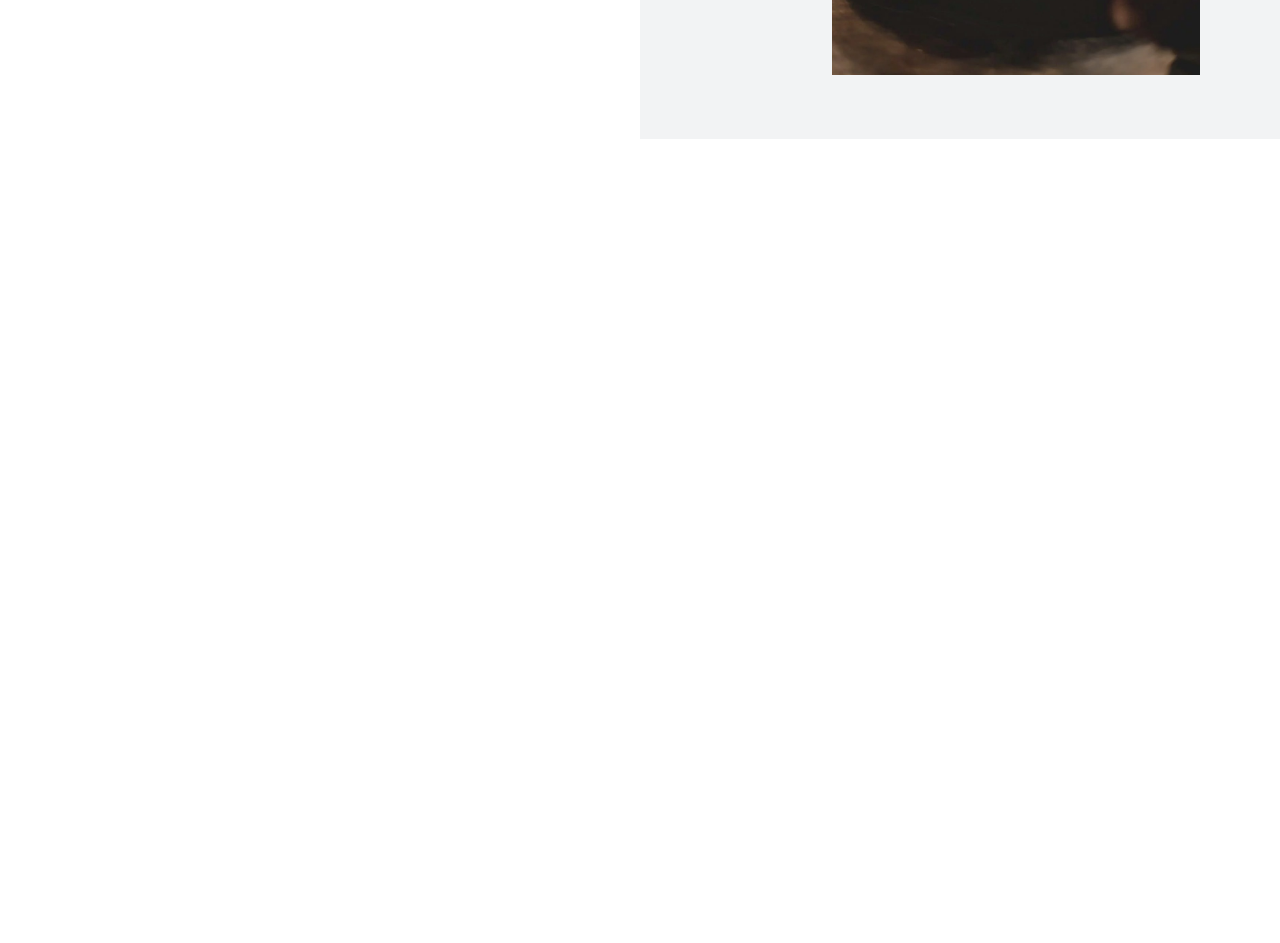
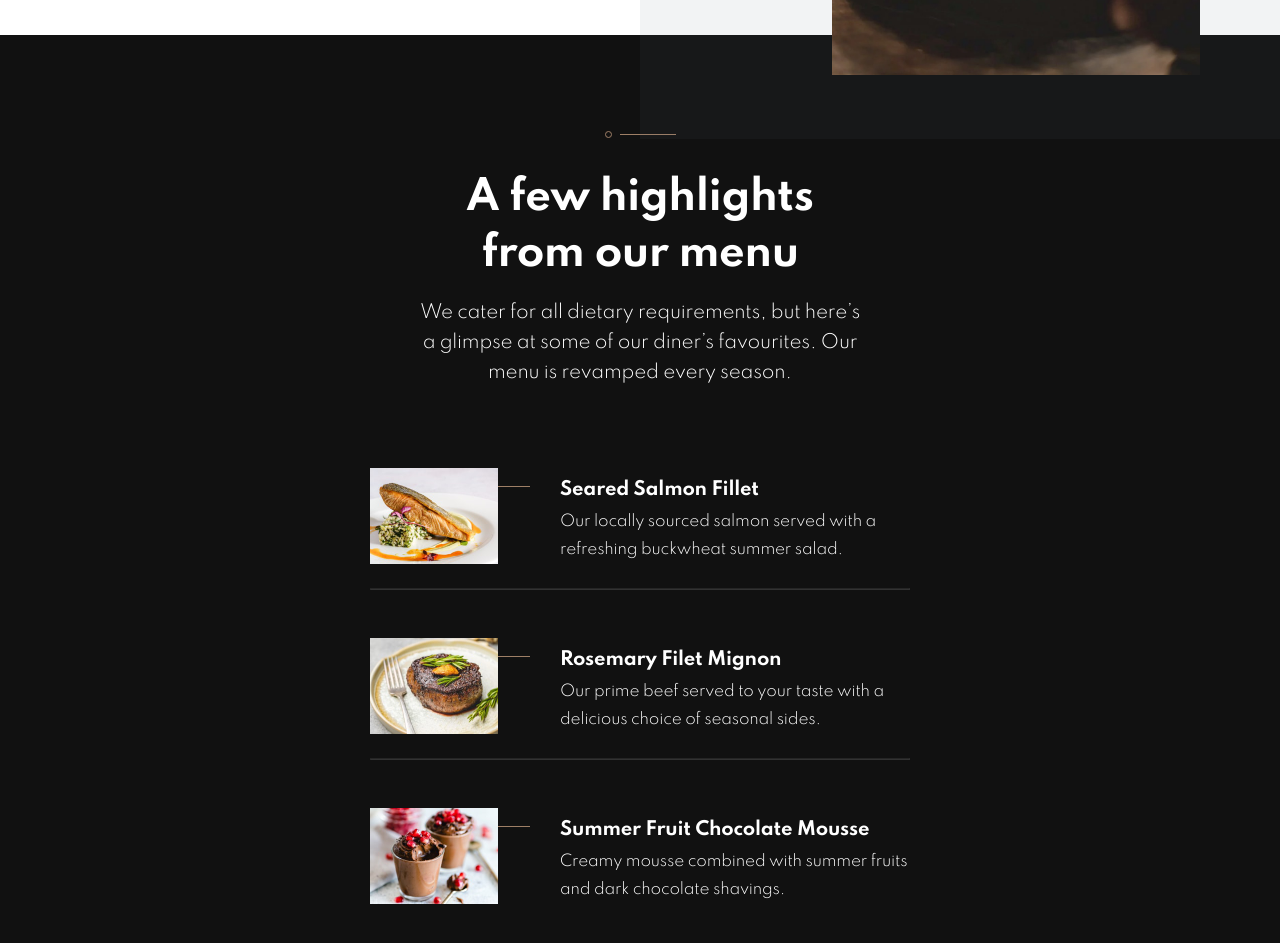
Before and after one commit to aryan2000sp/Dine_Webpage, a React (Create React App) app: page / in a window 1280 px wide. Shown: the part 1521-2464 px from the top of the page. Before the commit the page ends 1664 px from the top, so only its background shows below. Built offline with nearby package versions, Linux system fonts and the light colour scheme.

Commit message:
Added the responsive middle section.

```diff
--- a/src/App.js
+++ b/src/App.js
@@ -1,10 +1,12 @@
 import Header from "./Components/Header/Header";
 import UpperSection from "./Components/Upper_Section/UpperSection";
+import MiddleSection from "./Components/Middle Section/MiddleSection";
 function App() {
   return (
     <>
       <Header />
       <UpperSection />
+      <MiddleSection />
     </>
   );
 }
--- /dev/null
+++ b/src/Components/Middle Section/MiddleSection.jsx
@@ -0,0 +1,67 @@
+import { ReactComponent as Divide } from "../../images/patterns/pattern-divide.svg";
+import salmon from "../../images/homepage/salmon-mobile@2x.jpg";
+import beef from "../../images/homepage/beef-mobile@2x.jpg";
+import chocolate from "../../images/homepage/chocolate-mobile@2x.jpg";
+const MiddleSection = () => {
+  return (
+    <section className="middle-section">
+      <div className="middle-section-menu flex-col flex-col-ai-c">
+        <div className="title-section">
+          <article className="title-menu flex-col flex-col-ai-c">
+            <Divide className="divide-design" />
+            <h2>A few highlights from our menu</h2>
+            <p className="mobile-paragraph">
+              We cater for all dietary requirements, but here’s a glimpse at
+              some of our diner’s favourites. Our menu is revamped every season.
+            </p>
+          </article>
+        </div>
+
+        <div className="menu-items">
+          <article className="menu-item">
+            <div className="image-1 img">
+              <img src={salmon} alt="salmon-dish" />
+            </div>
+            <div className="info">
+              <h2>Seared Salmon Fillet</h2>
+              <p className="mobile-paragraph">
+                Our locally sourced salmon served with a refreshing buckwheat
+                summer salad.
+              </p>
+            </div>
+          </article>
+          <hr className="under-line" />
+
+          <article className="menu-item">
+            <div className="image-2 img">
+              <img src={beef} alt="beef-dish" />
+            </div>
+            <div className="info">
+              <h2>Rosemary Filet Mignon</h2>
+              <p className="mobile-paragraph">
+                Our prime beef served to your taste with a delicious choice of
+                seasonal sides.
+              </p>
+            </div>
+          </article>
+          <hr className="under-line" />
+
+          <article className="menu-item">
+            <div className="image-3 img">
+              <img src={chocolate} alt="chocolate-dish" />
+            </div>
+            <div className="info">
+              <h2>Summer Fruit Chocolate Mousse</h2>
+              <p className="mobile-paragraph">
+                Creamy mousse combined with summer fruits and dark chocolate
+                shavings.
+              </p>
+            </div>
+          </article>
+        </div>
+      </div>
+    </section>
+  );
+};
+
+export default MiddleSection;
--- a/src/Components/Upper_Section/UpperSection.jsx
+++ b/src/Components/Upper_Section/UpperSection.jsx
@@ -1,6 +1,3 @@
-// TODO:-
-// Animations
-
 import img1 from "../../images/homepage/enjoyable-place-mobile@2x.jpg";
 import img2 from "../../images/homepage/locally-sourced-mobile@2x.jpg";
 import { ReactComponent as Curve1 } from "../../images/patterns/pattern-curve-top-right.svg";
--- /dev/null
+++ b/src/scss/_middle_section.scss
@@ -0,0 +1,184 @@
+.middle-section {
+  background-color: $cod-gray-color;
+
+  &-menu {
+    padding: 4.5rem 1.5rem;
+
+    .title-section {
+      margin-bottom: 4rem;
+      .title-menu {
+        .divide-design {
+          margin-bottom: 2rem;
+        }
+        > h2 {
+          text-align: center;
+          color: #fff;
+          font-size: 2rem;
+          line-height: 2.5rem;
+          letter-spacing: -0.4px;
+          margin-bottom: 1rem;
+        }
+        > p {
+          text-align: center;
+          color: #fff;
+          line-height: 1.5625rem;
+        }
+      }
+    }
+
+    .menu-items {
+      .under-line {
+        width: 100%;
+        height: 1px;
+        background-color: #fff;
+        opacity: 0.15;
+        margin-bottom: 1.5rem;
+      }
+      .menu-item {
+        .info > h2 {
+          color: #fff;
+          text-align: center;
+          font-size: 1.125rem;
+          line-height: 1.75rem;
+          letter-spacing: -0.22px;
+          margin-top: 2rem;
+          margin-bottom: 0.25rem;
+        }
+        .info > p {
+          color: #fff;
+          text-align: center;
+          margin-bottom: 1.5rem;
+        }
+        .img {
+          > img {
+            width: 100%;
+            display: block;
+          }
+        }
+      }
+    }
+  }
+}
+
+// Media Queries
+
+// For width 450px and above
+@include breakpoint-up(small) {
+  .middle-section {
+    &-menu {
+      .menu-items {
+        .menu-item {
+          &:not(:last-child) {
+            margin-bottom: 3rem;
+          }
+          .info > h2 {
+            font-size: 1.5rem;
+          }
+        }
+      }
+    }
+  }
+}
+
+// For width 768px and above
+@include breakpoint-up(medium) {
+  .middle-section {
+    &-menu {
+      padding: 6rem 6.125rem;
+
+      .title-section {
+        max-width: 27.8125rem;
+        margin-bottom: 3.5rem;
+        .title-menu {
+          > h2 {
+            font-size: 2.5rem;
+            line-height: 3.5rem;
+            letter-spacing: -0.5px;
+          }
+
+          > p {
+            font-size: 1.125rem;
+            line-height: 1.875rem;
+            letter-spacing: -0.22px;
+          }
+        }
+      }
+
+      .menu-items {
+        .menu-item {
+          max-width: 33.75rem;
+          &:not(:last-child) {
+            margin-bottom: 0rem;
+          }
+          display: flex;
+          flex-direction: row;
+          justify-content: space-between;
+          align-items: center;
+          .img {
+            margin-right: 3.875rem;
+            position: relative;
+            &::after {
+              content: "";
+              width: 2rem;
+              height: 1px;
+              background-color: $beaver-color;
+              position: absolute;
+              top: 1.125rem;
+              right: -2rem;
+            }
+          }
+
+          .image-1 > img {
+            width: 8rem;
+            content: url(../images/homepage/salmon-desktop-tablet@2x.jpg);
+          }
+          .image-2 > img {
+            width: 8rem;
+            content: url(../images/homepage/beef-desktop-tablet@2x.jpg);
+          }
+          .image-3 > img {
+            width: 8rem;
+            content: url(../images/homepage/chocolate-desktop-tablet@2x.jpg);
+          }
+
+          .info > h2 {
+            font-size: 1.125rem;
+            text-align: left;
+          }
+
+          .info > p {
+            text-align: left;
+          }
+        }
+      }
+    }
+  }
+}
+
+// For width 1440px and above
+@include breakpoint-up(x-large) {
+  .middle-section {
+    &-menu {
+      padding: 12.5rem 10.3125rem 7.5rem 10.3125rem;
+      flex-direction: row;
+      justify-content: space-between;
+      align-items: flex-start;
+
+      .title-section {
+        margin-right: 3rem;
+        .title-menu {
+          align-items: flex-start;
+          .divide-design {
+            margin-bottom: 3rem;
+          }
+          > h2 {
+            text-align: left;
+          }
+          > p {
+            text-align: left;
+          }
+        }
+      }
+    }
+  }
+}
--- a/src/scss/main.scss
+++ b/src/scss/main.scss
@@ -2,3 +2,4 @@
 @import "_global.scss";
 @import "_header.scss";
 @import "_upper_section.scss";
+@import "_middle_section.scss";
```
